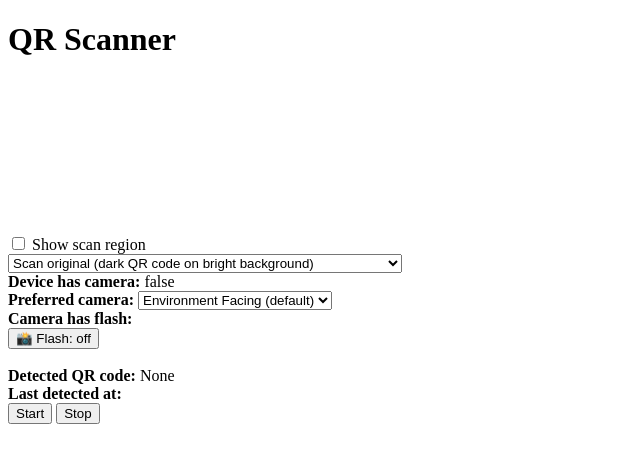
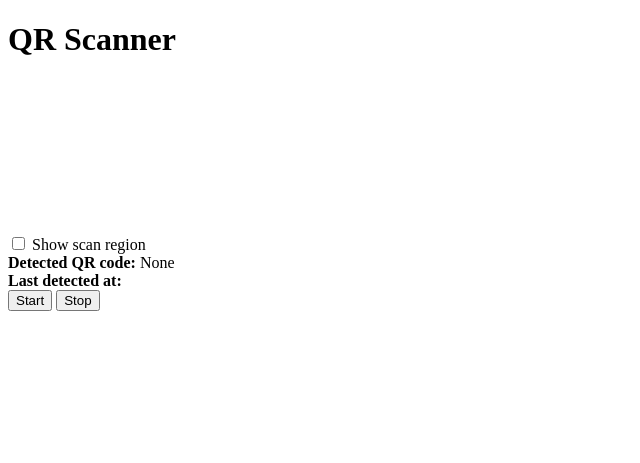
Before and after one commit to jaybee291998/qr_app_v2, a Django app: template templates/qr/qr_scanner.html in a window 1280 px wide. Shown: the top 463 px of the page, without its empty margins (0-640 px from the left). Run offline with Django 3.2, Linux system fonts and the light colour scheme; the template is opened without the code that fills it, so the values that code supplies are empty.

Commit message:
Update qr_scanner.html

```diff
--- a/templates/qr/qr_scanner.html
+++ b/templates/qr/qr_scanner.html
@@ -12,30 +12,7 @@
 	        Show scan region
 	    </label>
 	</div>
-	<div>
-	    <select id="inversion-mode-select">
-	        <option value="original">Scan original (dark QR code on bright background)</option>
-	        <option value="invert">Scan with inverted colors (bright QR code on dark background)</option>
-	        <option value="both">Scan both</option>
-	    </select>
-	    <br>
-	</div>
-	<b>Device has camera: </b>
-	<span id="cam-has-camera"></span>
-	<br>
-	<div>
-	    <b>Preferred camera:</b>
-	    <select id="cam-list">
-	        <option value="environment" selected>Environment Facing (default)</option>
-	        <option value="user">User Facing</option>
-	    </select>
-	</div>
-	<b>Camera has flash: </b>
-	<span id="cam-has-flash"></span>
-	<div>
-	    <button id="flash-toggle">📸 Flash: <span id="flash-state">off</span></button>
-	</div>
-	<br>
+
 	<b>Detected QR code: </b>
 	<span id="cam-qr-result">None</span>
 	<br>
@@ -50,15 +27,8 @@
 	<script>
 	    QrScanner.WORKER_PATH = "{% static 'js/qr-scanner-worker.min.js' %}";
 	    const video = document.getElementById('qr-video');
-	    const camHasCamera = document.getElementById('cam-has-camera');
-	    const camList = document.getElementById('cam-list');
-	    const camHasFlash = document.getElementById('cam-has-flash');
-	    const flashToggle = document.getElementById('flash-toggle');
-	    const flashState = document.getElementById('flash-state');
 	    const camQrResult = document.getElementById('cam-qr-result');
 	    const camQrResultTimestamp = document.getElementById('cam-qr-result-timestamp');
-	    const fileSelector = document.getElementById('file-selector');
-	    const fileQrResult = document.getElementById('file-qr-result');
 
 	    function setResult(label, result) {
 	        label.textContent = result;
@@ -96,7 +66,6 @@
 	        }));
 	    });
 
-	    QrScanner.hasCamera().then(hasCamera => camHasCamera.textContent = hasCamera);
 
 	    // for debugging
 	    window.scanner = scanner;
@@ -107,20 +76,6 @@
 	        const label = input.parentNode;
 	        label.parentNode.insertBefore(scanner.$canvas, label.nextSibling);
 	        scanner.$canvas.style.display = input.checked ? 'block' : 'none';
-	    });
-
-	    // get the inversion mode
-	    document.getElementById('inversion-mode-select').addEventListener('change', event => {
-	    	// set the inversion mode of the qr scanner
-	        scanner.setInversionMode(event.target.value);
-	    });
-
-	    camList.addEventListener('change', event => {
-	        scanner.setCamera(event.target.value).then(updateFlashAvailability);
-	    });
-
-	    flashToggle.addEventListener('click', () => {
-	        scanner.toggleFlash().then(() => flashState.textContent = scanner.isFlashOn() ? 'on' : 'off');
 	    });
 
 	    document.getElementById('start-button').addEventListener('click', () => {
```
